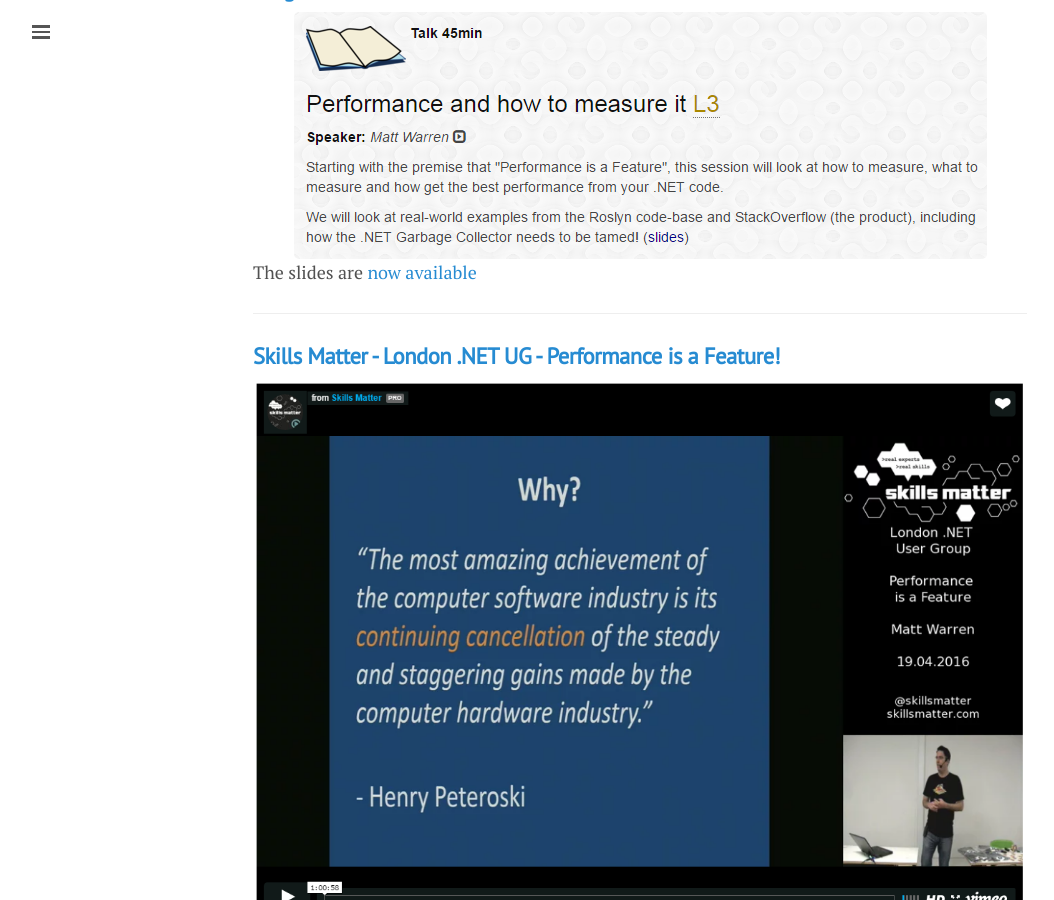
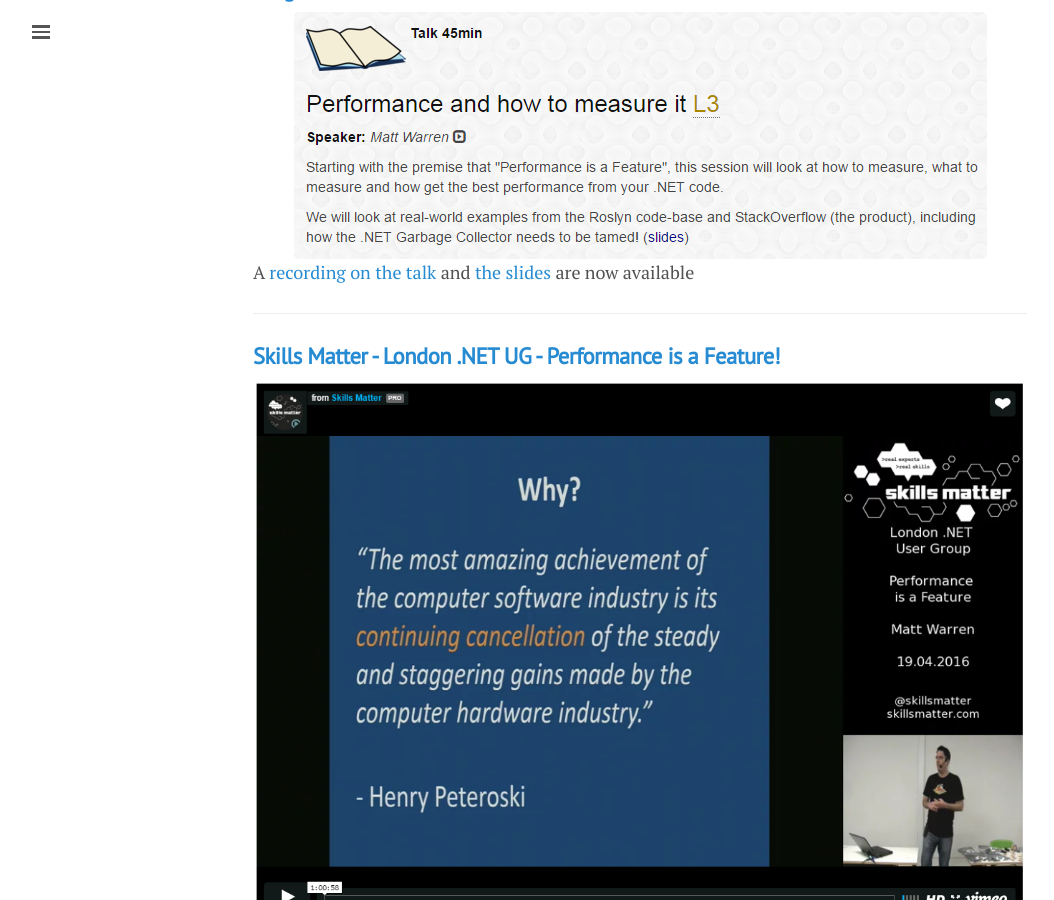
Before and after one commit to mattwarren/mattwarren.github.io, a Jekyll site: the page built from speaking.md, in a window 1280 px wide and 900 px high, scrolled down 1436 px. Shown: the whole window, without its empty margins (0-1054 px from the left). Built offline with Jekyll 4.4.1, drawn with Linux system fonts in a browser that asks for light colours; nearby versions of some CDN libraries.

Commit message:
Added link to the ProgSCon recording

```diff
--- a/speaking.md
+++ b/speaking.md
@@ -32,7 +32,7 @@
 
 <h3 id="ProgSConLondon2016"><strong><a href="http://www.progscon.co.uk/talks" target="_blank">ProgSCon London 2016 - Performance and how to measure it</a></strong></h3>
 <a href="http://www.progscon.co.uk/talks" target="_blank"><img src="{{ base }}/images/speaking/ProgSConLondon2016.png" alt="ProgSCon London 2016"/></a>
-The slides are [now available](http://www.slideshare.net/mattwarren/performance-and-how-to-measure-it-progscon-london-2016)
+A [recording on the talk](https://www.infoq.com/presentations/dot-net-performance) and [the slides](http://www.slideshare.net/mattwarren/performance-and-how-to-measure-it-progscon-london-2016) are now available
 
 <hr />
 
```
